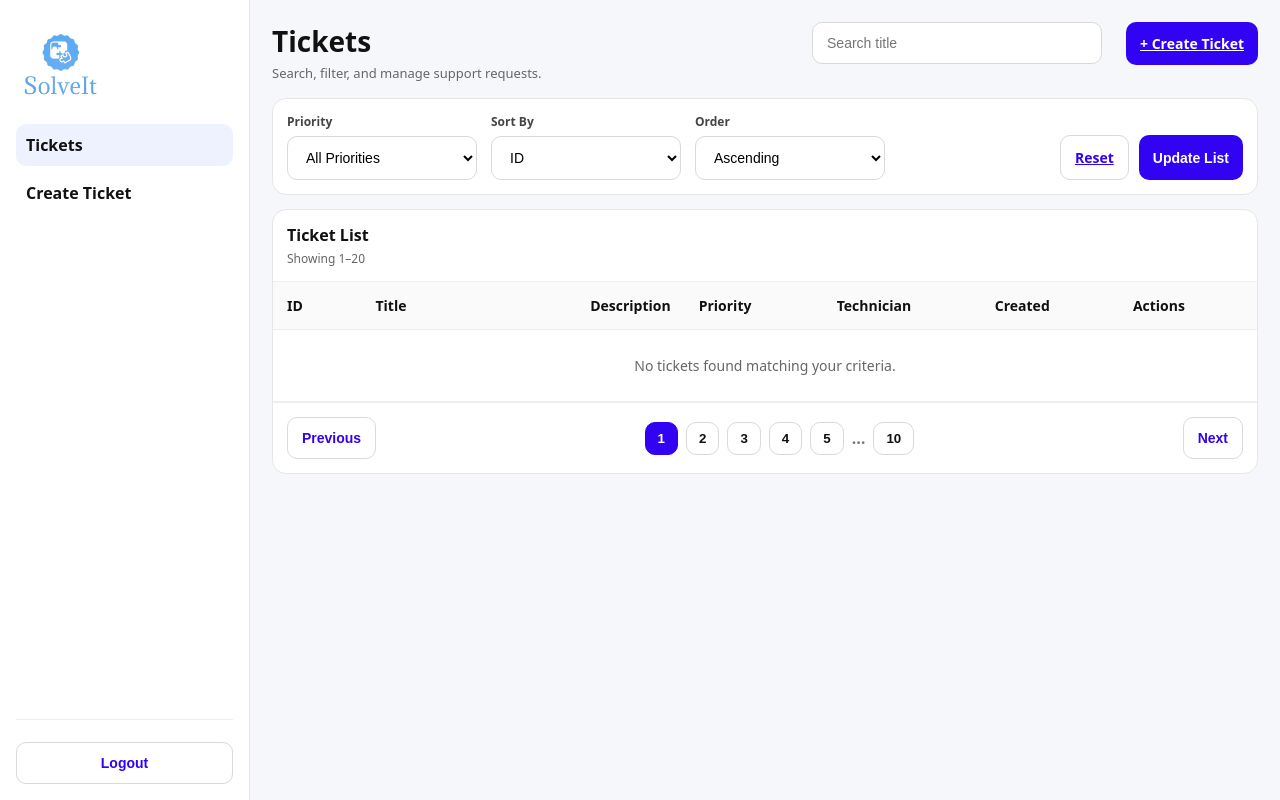
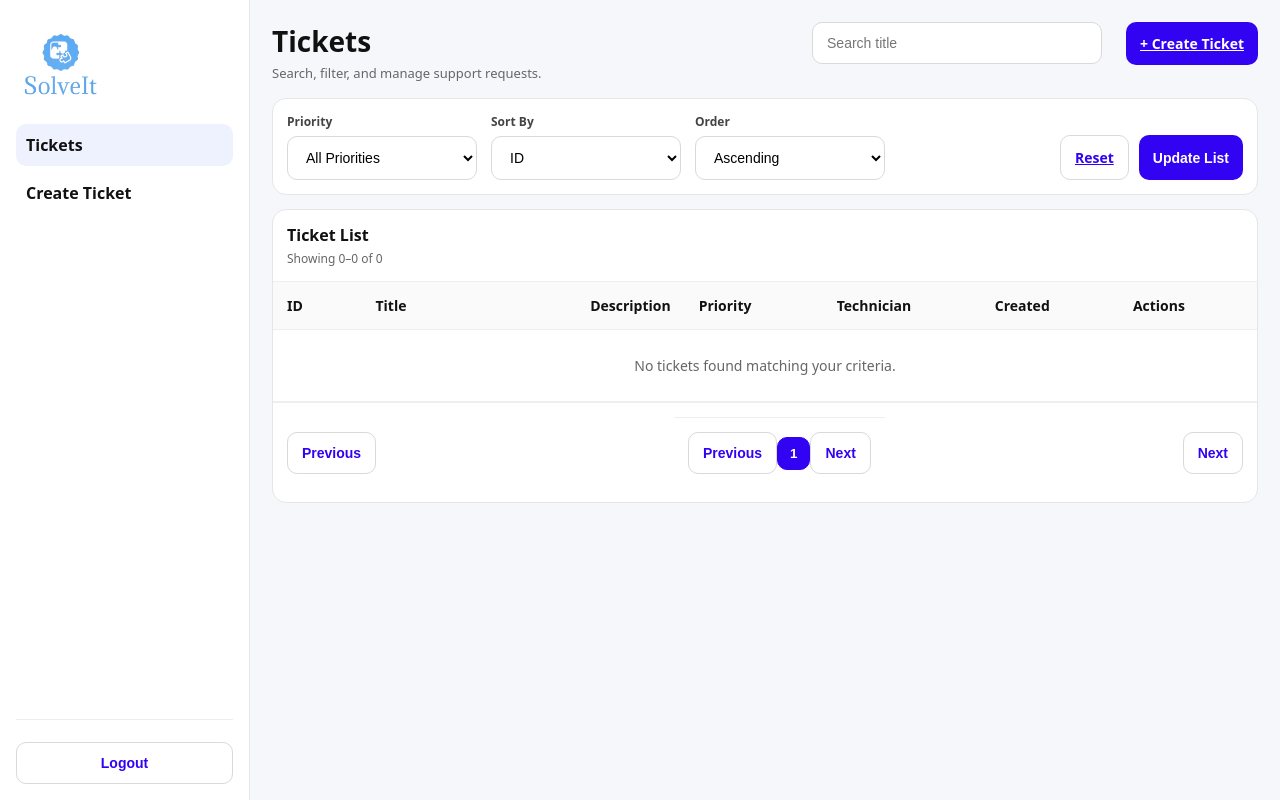
Before and after one commit to prsanti/CSCN73060_Project1, a Flask app: page /tickets/ in a window 1280 px wide. Run offline with Flask 3, Linux system fonts and the light colour scheme; the visitor is signed in with stand-in values (Sample User, id 1).

Commit message:
implented pagination

```diff
--- a/app/modules/tickets/routes.py
+++ b/app/modules/tickets/routes.py
@@ -53,8 +53,24 @@ def get_tickets():
         # apply asc
         query = query.order_by(asc(sort_column))
 
-    # get query
-    tickets = query.all()
+    # Pagination
+    per_page = 20
+    page = request.args.get('page', 1, type=int)
+    if page < 1:
+        page = 1
+
+    total = query.count()
+    total_pages = (total + per_page - 1) // per_page
+    if total_pages < 1:
+        total_pages = 1
+    if page > total_pages:
+        page = total_pages
+
+    tickets = query.offset((page - 1) * per_page).limit(per_page).all()
+
+    start_item = 0 if total == 0 else (page - 1) * per_page + 1
+    end_item = min(page * per_page, total)
 
     # input sort_by and order to html
-    return render_template('tickets.html', tickets=tickets, sort_by=sort_by, order=order), 200
+    return render_template('tickets.html', tickets=tickets, sort_by=sort_by, order=order, page=page, total_pages=total_pages, total=total, start_item=start_item, end_item=end_item
+    ), 200
--- a/app/templates/tickets.html
+++ b/app/templates/tickets.html
@@ -93,7 +93,8 @@
       <div class="card-header">
         <div>
           <div class="card-title">Ticket List</div>
-          <div class="card-meta">Showing 1–20</div>
+          <div class="card-meta">Showing {{ start_item }}–{{ end_item }} of {{ total }}</div>
+
         </div>
       </div>
 
@@ -169,15 +170,46 @@
       <div class="table-footer">
         <button class="btn btn-secondary" type="button">Previous</button>
 
-        <div class="pagination">
-          <button class="page-btn active" type="button">1</button>
-          <button class="page-btn" type="button">2</button>
-          <button class="page-btn" type="button">3</button>
-          <button class="page-btn" type="button">4</button>
-          <button class="page-btn" type="button">5</button>
-          <span class="page-ellipsis">…</span>
-          <button class="page-btn" type="button">10</button>
-        </div>
+        <div class="table-footer">
+
+  {% set title = request.args.get('title','') %}
+  {% set priority = request.args.get('priority','') %}
+  {% set sort_by = request.args.get('sort_by','date') %}
+  {% set order = request.args.get('order','asc') %}
+
+  {% if page > 1 %}
+    <a class="btn btn-secondary"
+       href="?title={{ title }}&priority={{ priority }}&sort_by={{ sort_by }}&order={{ order }}&page={{ page-1 }}">
+      Previous
+    </a>
+  {% else %}
+    <button class="btn btn-secondary" disabled>Previous</button>
+  {% endif %}
+
+  <div class="pagination">
+    {% for p in range(1, total_pages + 1) %}
+      {% if p == page %}
+        <button class="page-btn active" type="button">{{ p }}</button>
+      {% else %}
+        <a class="page-btn"
+           href="?title={{ title }}&priority={{ priority }}&sort_by={{ sort_by }}&order={{ order }}&page={{ p }}">
+          {{ p }}
+        </a>
+      {% endif %}
+    {% endfor %}
+  </div>
+
+  {% if page < total_pages %}
+    <a class="btn btn-secondary"
+       href="?title={{ title }}&priority={{ priority }}&sort_by={{ sort_by }}&order={{ order }}&page={{ page+1 }}">
+      Next
+    </a>
+  {% else %}
+    <button class="btn btn-secondary" disabled>Next</button>
+  {% endif %}
+
+</div>
+
 
         <button class="btn btn-secondary" type="button">Next</button>
       </div>
```
